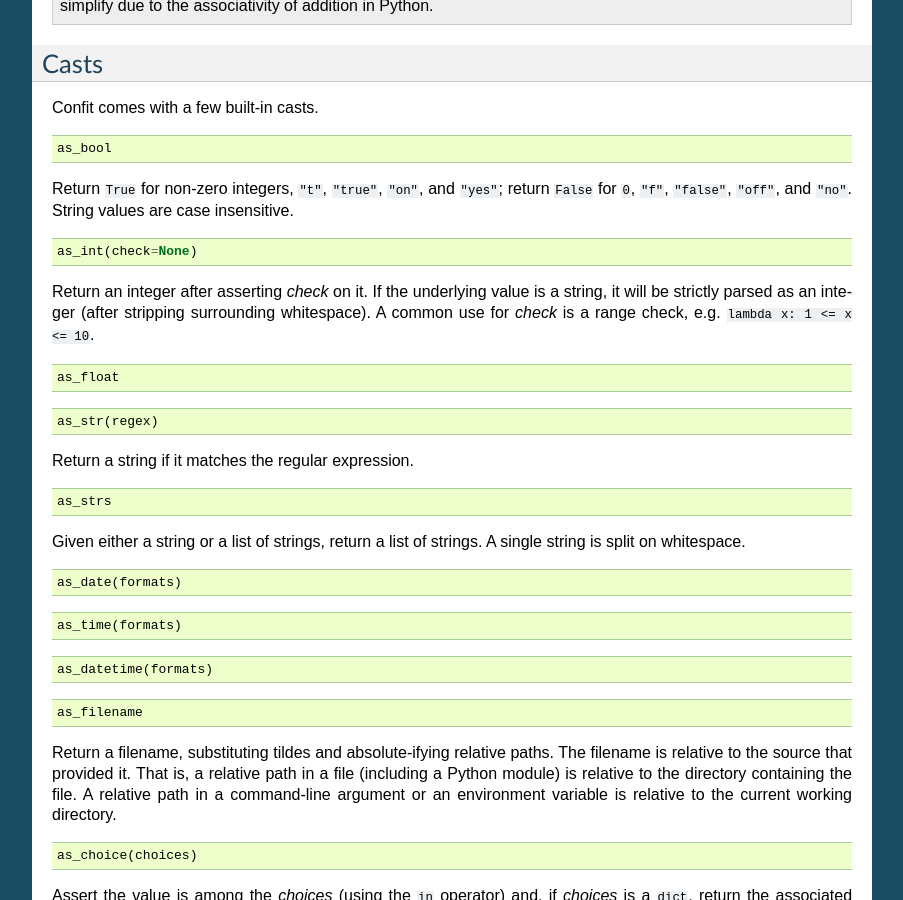
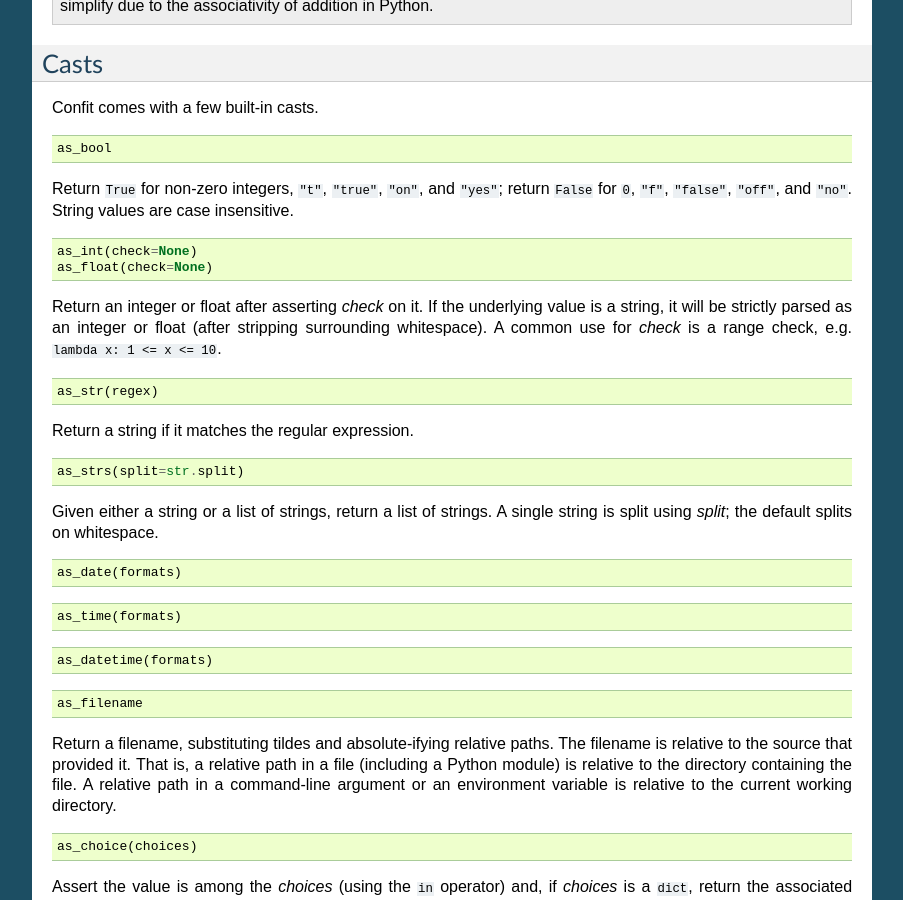
Before and after one commit to beetbox/confuse, a Sphinx documentation site: the page built from docs/index.rst, in a window 1280 px wide and 900 px high, scrolled down 4501 px. Shown: the whole window, without its empty margins (198-1101 px from the left). Built offline with Sphinx 7.4.7, drawn with Linux system fonts in a browser that asks for light colours.

Commit message:
review fixes

```diff
--- a/docs/index.rst
+++ b/docs/index.rst
@@ -330,15 +330,12 @@ Return ``True`` for non-zero integers, ``"t"``, ``"true"``, ``"on"``, and
 ::
 
   as_int(check=None)
+  as_float(check=None)
 
-Return an integer after asserting *check* on it. If the underlying value is a
-string, it will be strictly parsed as an integer (after stripping surrounding
-whitespace). A common use for *check* is a range check, e.g.
-``lambda x: 1 <= x <= 10``.
-
-::
-
-  as_float
+Return an integer or float after asserting *check* on it. If the underlying
+value is a string, it will be strictly parsed as an integer or float (after
+stripping surrounding whitespace). A common use for *check* is a range check,
+e.g.  ``lambda x: 1 <= x <= 10``.
 
 ::
 
@@ -348,10 +345,10 @@ Return a string if it matches the regular expression.
 
 ::
 
-  as_strs
+  as_strs(split=str.split)
 
 Given either a string or a list of strings, return a list of strings. A
-single string is split on whitespace.
+single string is split using *split*; the default splits on whitespace.
 
 ::
 
```
